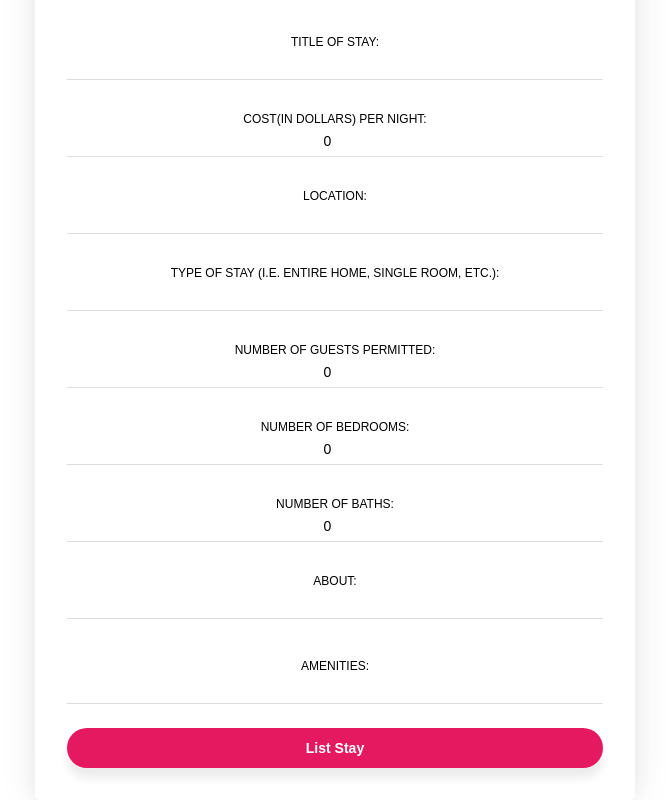
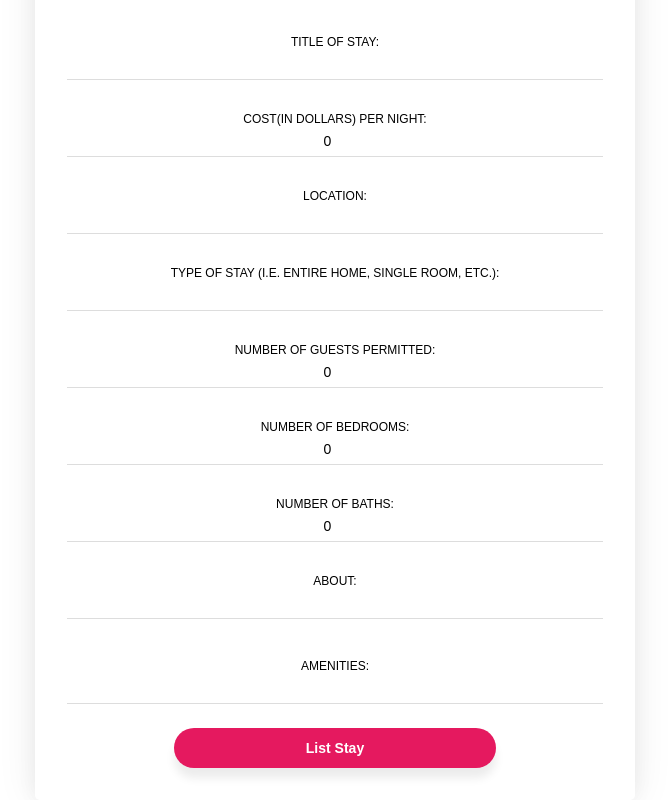
Before and after one commit to LaRaye/react-redux-project-spare-rm, a React (Create React App) app: page /stays/new in a window 1280 px wide. Shown: the part 194-994 px from the top of the page, without its empty margins (305-974 px from the left). Built offline with nearby package versions, Linux system fonts and the light colour scheme; no server answers.

Commit message:
edit styling

```diff
--- a/src/components/CardStyle.js
+++ b/src/components/CardStyle.js
@@ -84,7 +84,8 @@ export const CardText = styled.small`
 
 export const CardButton = styled.button`
   display: block;
-  width: 100%;
+  margin: auto;
+  width: 60%;
   padding: 12px 0;
   font-family: inherit;
   font-size: 14px;
--- a/src/components/StayShowPage.js
+++ b/src/components/StayShowPage.js
@@ -27,11 +27,11 @@ const StayShowPage = (props) => {
             <p>{props.baths} baths</p>
             <p>{props.about}</p>
             <p>{props.amenities}</p>
+
+            <CardButton onClick={props.handleDelete} >Remove This Stay</CardButton>
+            <Link to={`/stays/${props.id}/edit`} ><CardText>Or Would You Like to Make Changes to This Stay?</CardText></Link>
           </CardText>
         </CardBody>
-
-        <CardButton onClick={props.handleDelete} >Remove This Stay</CardButton>
-        <Link to={`/stays/${props.id}/edit`} ><CardText>Or Would You Like to Make Changes to This Stay?</CardText></Link>
       </div>
     </LargeCardWrapper>
   )
```
